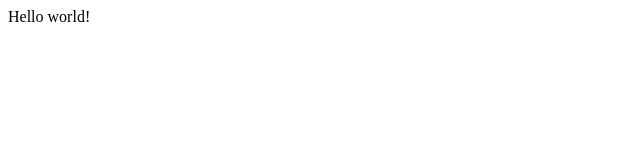
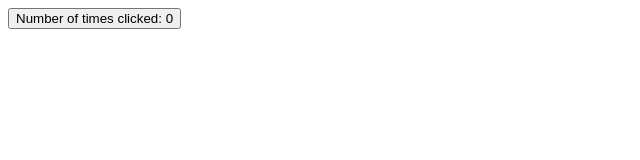
Before and after one commit to aqandrew/gatsby-hello-world, a Gatsby site: page / in a window 1280 px wide. Shown: the whole page, without its empty margins (0-640 px from the left). Built offline with nearby package versions, Linux system fonts and the light colour scheme; Gatsby itself is replaced by a stand-in of ours.

Commit message:
verify that useState works

```diff
--- a/src/pages/index.js
+++ b/src/pages/index.js
@@ -1,3 +1,15 @@
-import React from "react"
+import React, { useState } from "react"
 
-export default () => <div>Hello world!</div>
+const Counter = () => {
+  const [count, setCount] = useState(0)
+
+  return (
+    <div>
+      <button onClick={() => setCount(count + 1)}>
+        Number of times clicked: {count}
+      </button>
+    </div>
+  )
+}
+
+export default () => <Counter />
```
